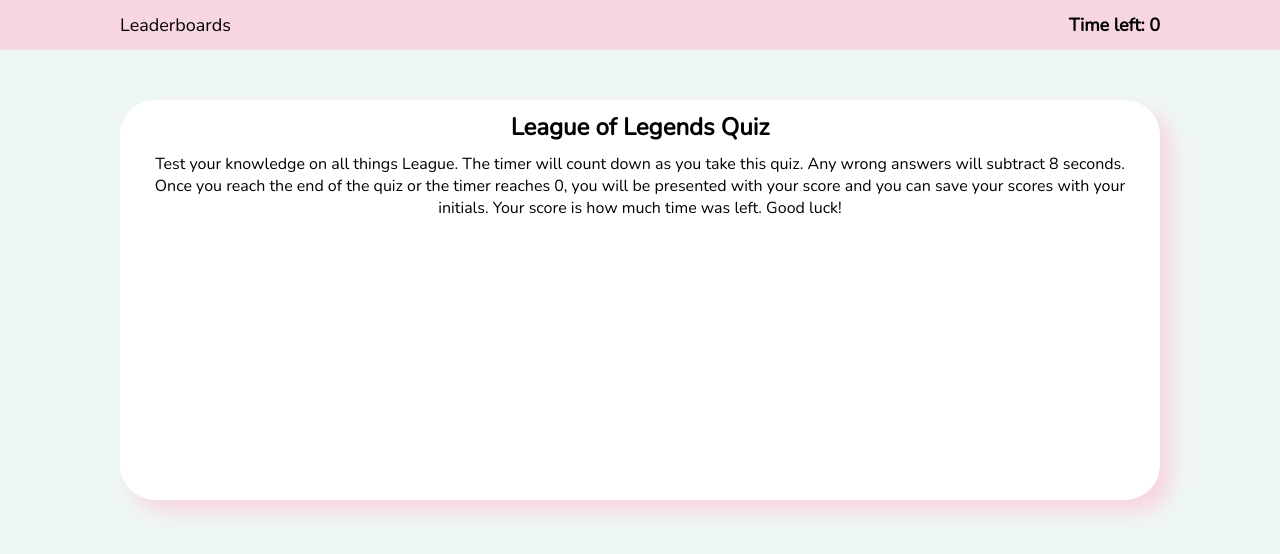
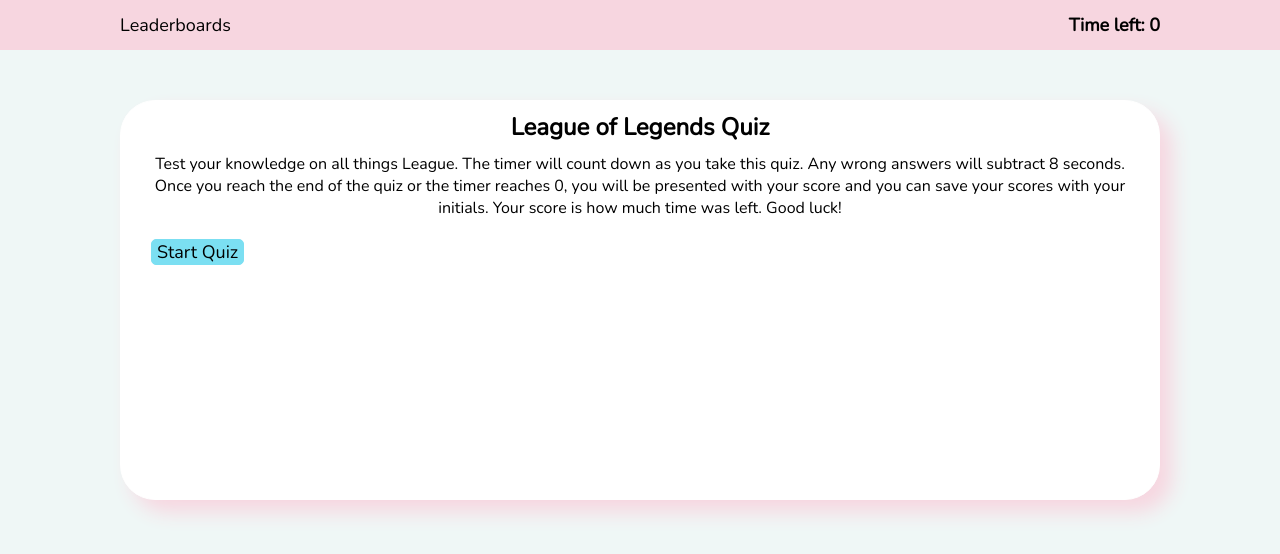
Before and after one commit to FruityOkapi/Quizlet-But-Its-Just-One-Quiz, a plain HTML site: page index.html in a window 1280 px wide. Drawn offline with nearby package versions, Linux system fonts and the light colour scheme.

Commit message:
added new functions and buttons

```diff
--- a/assets/css/style.css
+++ b/assets/css/style.css
@@ -76,9 +76,25 @@ nav .container {
 .options {
     background-color: var(--sky-blue-crayola);
     border: solid 1px var(--sky-blue-crayola);
-    border-radius: 35px;
+    border-radius: 5px;
+    padding: 0px 5px;
+    font-size: large;
+    margin: 10px 0 3px 30px;
+}
+
+.options:hover {
+    background-color: var(--celeste);
+    border-color: var(--celeste);
+}
+
+li button {
+    cursor: pointer;
 }
 
 .ul-inline {
     display: inline;
 }
+
+.ta-c {
+    text-align: center;
+}
--- a/assets/js/script.js
+++ b/assets/js/script.js
@@ -1,3 +1,4 @@
+// Sets timer to 0 as default
 var timer = 0;
 // These set query selectors for the various elements in the HTML
 var leadb = $('#leaderB');
@@ -10,30 +11,6 @@ var ctext = $('#ctext');
 var YoN = $('#validate');
 var startQ = $('#startQ');
 var clear = $('#clear');
-
-function startQuiz() {
-
-}
-
-function dispStart() {
-    // This will set the styling of the quiz.
-    quizCard.attr('class', 'qCard')
-    // This will set the text of the initial start of the quiz
-    quizQ.attr('class', 'title');
-    quizQ.text('League of Legends Quiz');
-    ctext.attr('class', 'content');
-    ctext.text('Test your knowledge on all things League. The timer will count down as you take this quiz. Any wrong answers will subtract 8 seconds. Once you reach the end of the quiz or the timer reaches 0, you will be presented with your score and you can save your scores with your initials. Your score is how much time was left. Good luck!');
-    // This sets the text of the top header for leaderboards button and timer
-    timerEl.text('Time left: '+ timer);
-    leadb.text('Leaderboards');
-    // ADD AN EVENT LISTENER WHEN YOU MAKE THE LEADERBOARDS!!!!!!!!!!!!!!!!!!!!!!!!!
-
-    // This is to make the start quiz button
-
-    var startButton = $('<button>');
-    startButton.
-    startButton.click(startQuiz());
-}
 
 // This is to make an array for the 10 questions to be grabbed later
 var qs = [
@@ -70,9 +47,43 @@ var a7 = ['A. Zedd', 'B. Against the Current', 'C. Imagine Dragons', 'D. Nicki T
 var a8 = ['A. 2018', 'B. 2015', 'C. 2016', 'D. 2017']
 
 var a9 = ['A. Silvy', 'B. Shelly', 'C. Shuckle','D. Shirley', "E. Trick question it's B and D cause there are 2 heralds"]
+function startTimer() {
+
+}
+function startQuiz() {
+    startQ.text('')
+
+    quizQ.text(qs[0])
+
+}
+
+function dispStart() {
+    // This will set the styling of the quiz.
+    quizCard.attr('class', 'qCard')
+    // This will set the text of the initial start of the quiz
+    quizQ.attr('class', 'title');
+    quizQ.text('League of Legends Quiz');
+    ctext.attr('class', 'content');
+    ctext.text('Test your knowledge on all things League. The timer will count down as you take this quiz. Any wrong answers will subtract 8 seconds. Once you reach the end of the quiz or the timer reaches 0, you will be presented with your score and you can save your scores with your initials. Your score is how much time was left. Good luck!');
+    // This sets the text of the top header for leaderboards button and timer
+    timerEl.text('Time left: '+ timer);
+    leadb.text('Leaderboards');
+    // ADD AN EVENT LISTENER WHEN YOU MAKE THE LEADERBOARDS!!!!!!!!!!!!!!!!!!!!!!!!!
+
+    // This is to make the start quiz button
+    var startButton = $('<button>');
+    startButton.text('Start Quiz');
+    startButton.attr('class', 'options');
+    startQ.append(startButton);
+    startQ.click(function() {
+        startQuiz()
+    });
+}
+
+dispStart()
+
 
 
 
 
 // This is to make sure the page displays the startup page
-dispStart()
```
